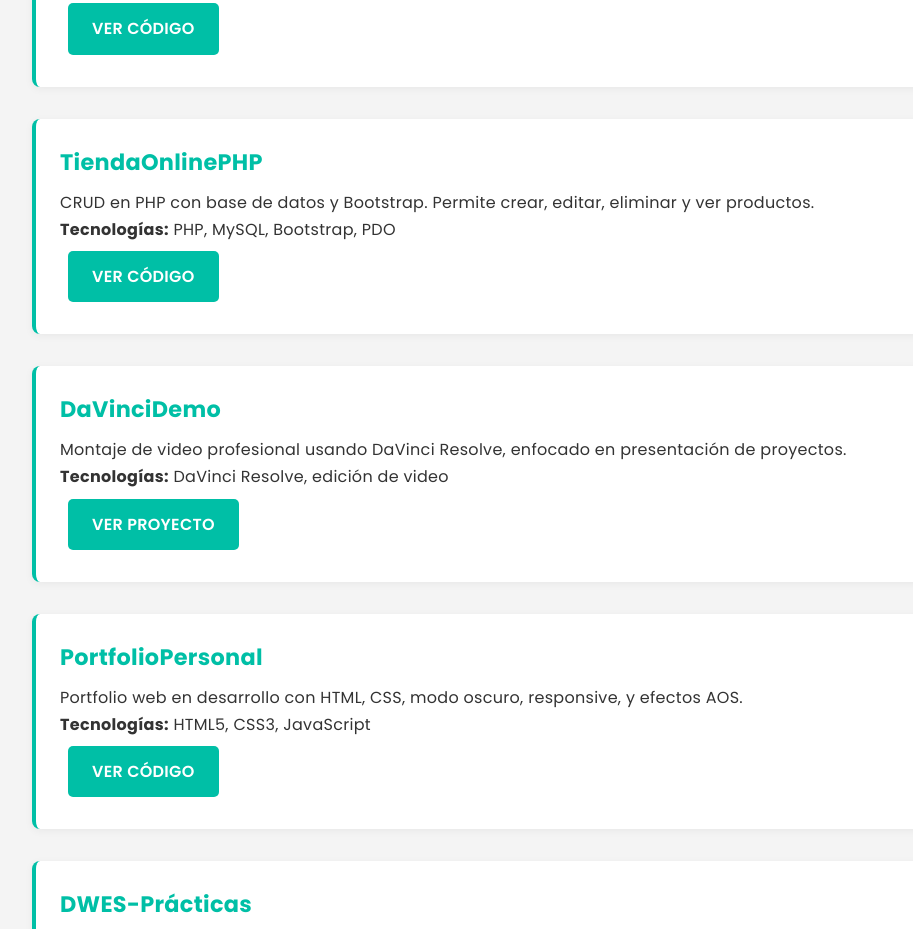
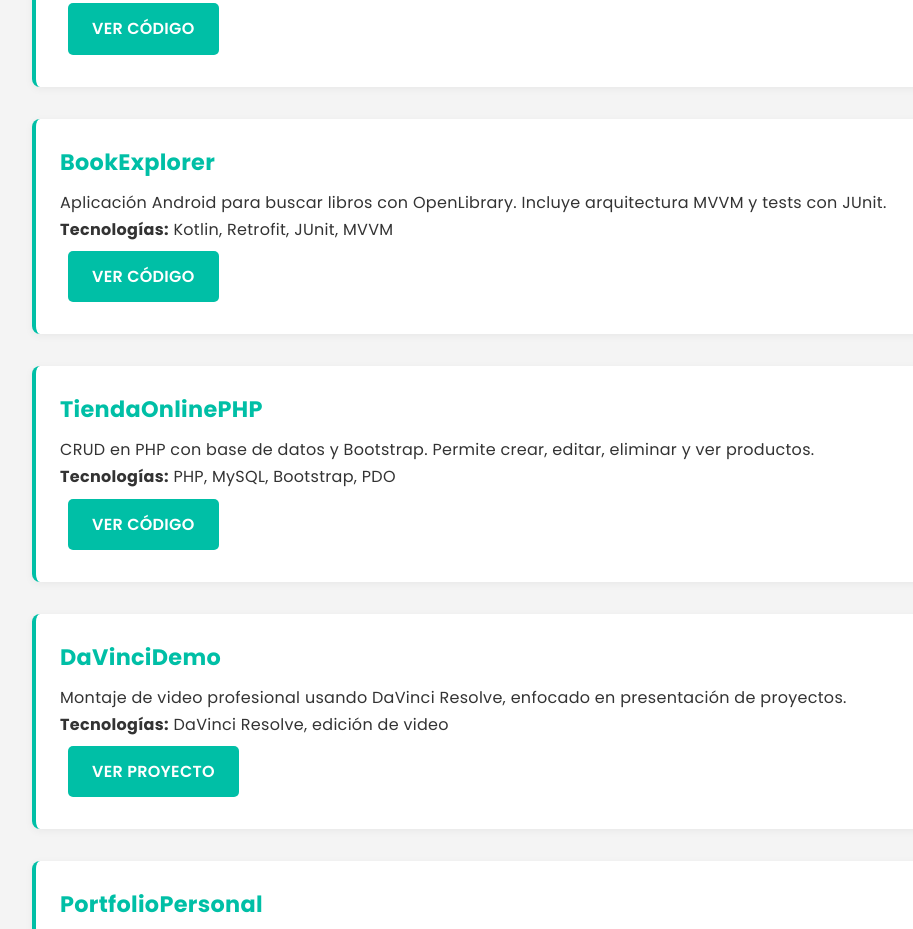
Before and after one commit to PedroBaonza/PortfolioWeb, a website built with webpack: page index.html in a window 1280 px wide. Shown: the part 3190-4119 px from the top of the page, without its empty margins (74-987 px from the left). Built offline with nearby package versions, Linux system fonts and the light colour scheme; files whose address does not match are found by name.

Commit message:
Hemos añadido un ducpliado de prueba

```diff
--- a/index.html
+++ b/index.html
@@ -157,6 +157,13 @@
     </div>
 
     <div class="project">
+      <h3>BookExplorer</h3>
+      <p>Aplicación Android para buscar libros con OpenLibrary. Incluye arquitectura MVVM y tests con JUnit.</p>
+      <p><strong>Tecnologías:</strong> Kotlin, Retrofit, JUnit, MVVM</p>
+      <a href="https://github.com/PedroBaonza/bookexplorer" target="_blank" class="btn">Ver código</a>
+    </div>
+
+    <div class="project">
       <h3>TiendaOnlinePHP</h3>
       <p>CRUD en PHP con base de datos y Bootstrap. Permite crear, editar, eliminar y ver productos.</p>
       <p><strong>Tecnologías:</strong> PHP, MySQL, Bootstrap, PDO</p>
```
